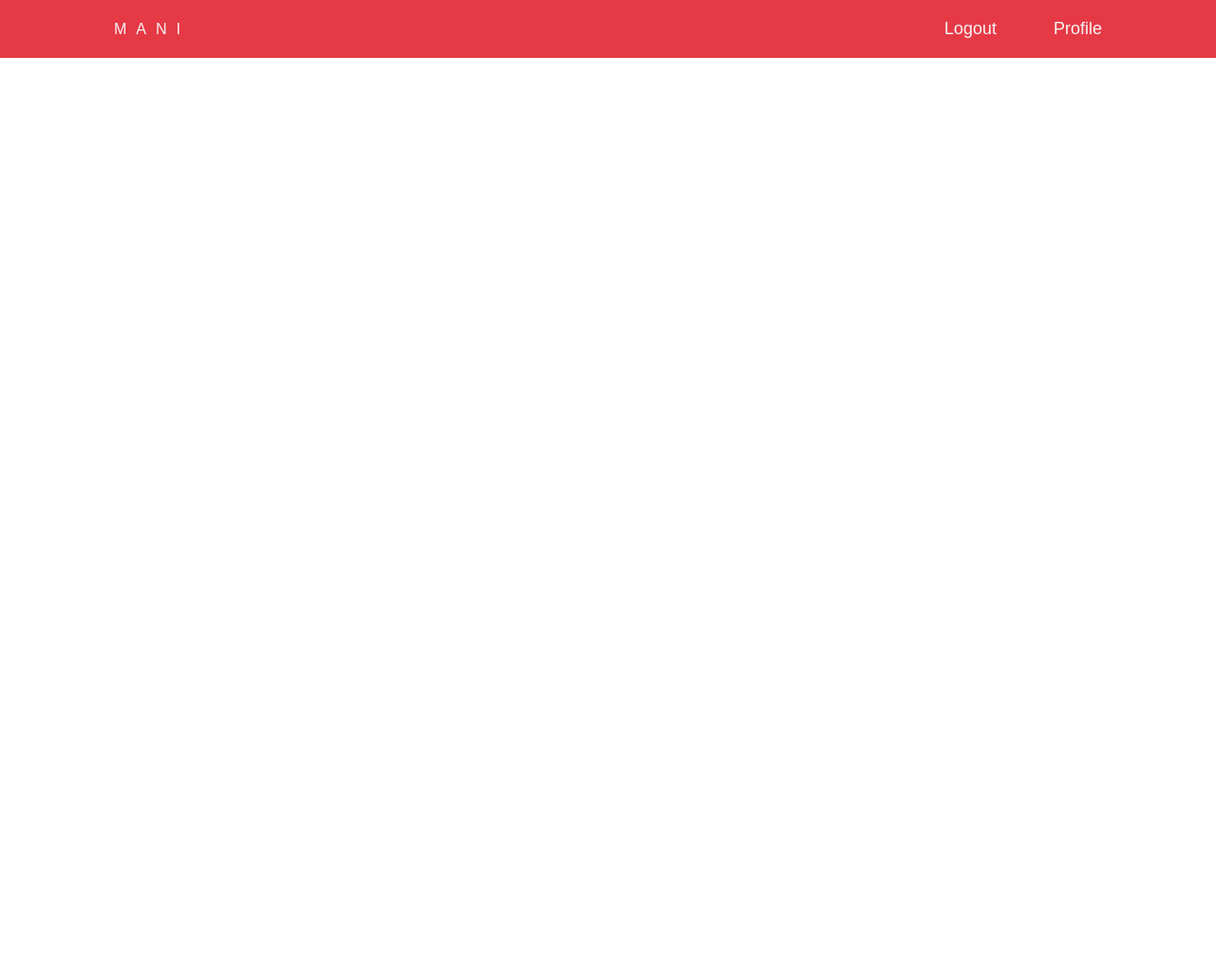
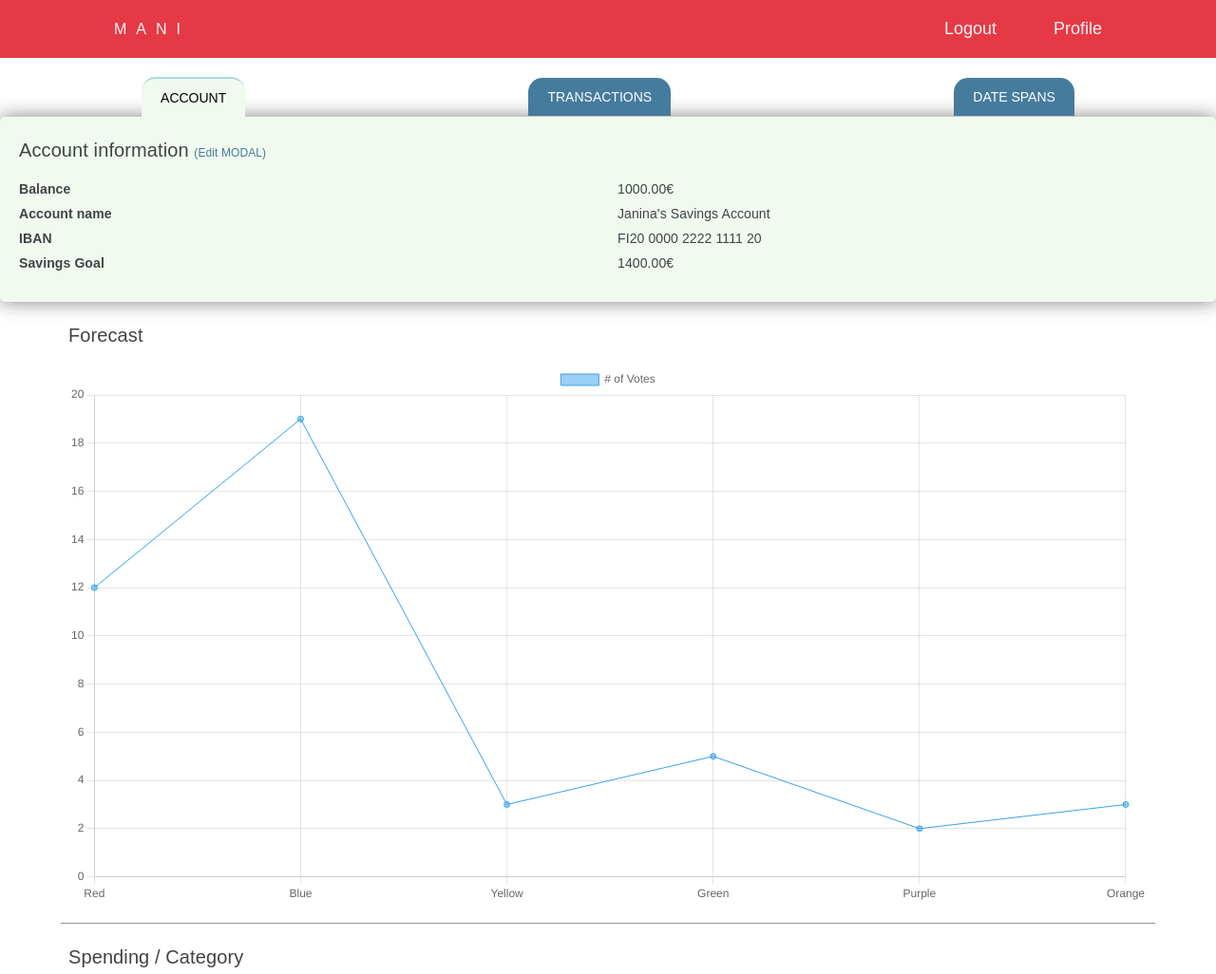
Before and after one commit to pecca86/html-css, a plain HTML site: page youtube/powell/intro/account.html in a window 1280 px wide. Shown: the top 1026 px of the page at 95% size. Before the commit the page ends 800 px from the top, so only its background shows below. Drawn offline with nearby package versions, Linux system fonts and the light colour scheme.

Commit message:
Account Page layout

```diff
--- a/youtube/powell/intro/account.html
+++ b/youtube/powell/intro/account.html
@@ -1,14 +1,15 @@
 <!DOCTYPE html>
 <html lang="en">
   <head>
-    <meta charset="UTF-8">
-    <meta name="viewport" content="width=device-width, initial-scale=1.0">
+    <meta charset="UTF-8" />
+    <meta name="viewport" content="width=device-width, initial-scale=1.0" />
     <link rel="stylesheet" media="screen" href="css/layout.css" />
     <link rel="stylesheet" media="screen" href="css/styles.css" />
-    <link rel="stylesheet" media="screen" href="css/table-styles.css" />
+    <link rel="stylesheet" media="screen" href="css/account.css" />
     <title>Account</title>
   </head>
   <body>
+    <!-- NAVIGATION -->
     <nav class="top-nav nav-sticky">
       <ul class="nav-list">
         <li class="nav-list__logo">MANI</li>
@@ -16,5 +17,101 @@
         <li class="nav-list__item">Profile</li>
       </ul>
     </nav>
+    <!-- TOOLBAR -->
+    <div class="toolbar">
+      <button class="btn btn__toolbar btn__toolbar-selected">Account</button>
+        <button class="btn btn__toolbar">Transactions</button>
+        <button class="btn btn__toolbar">Date Spans</button>
+    </div>
+    <!-- HEADER -->
+    <header class="header hero-banner container shadow-box box__rounded-sm">
+      <h2 class="heading-secondary mb-sm">
+        Account information
+        <span class="text-lg"><a href="#">(Edit MODAL)</a></span>
+      </h2>
+      <div class="grid grid__2-cols">
+        <div class="account-info-box">
+          <p class="padding-b-sm text-strong heading-tertiary">Balance</p>
+          <p class="padding-b-sm text-strong heading-tertiary">Account name</p>
+          <p class="padding-b-sm text-strong heading-tertiary">IBAN</p>
+          <p class="padding-b-sm text-strong heading-tertiary">Savings Goal</p>
+        </div>
+        <div class="padding-b-sm account-data-box">
+          <p class="padding-b-sm heading-tertiary">1000.00€</p>
+          <p class="padding-b-sm heading-tertiary">Janina's Savings Account</p>
+          <p class="padding-b-sm heading-tertiary">FI20 0000 2222 1111 20</p>
+          <p class="padding-b-sm heading-tertiary">1400.00€</p>
+        </div>
+      </div>
+    </header>
+
+    <!-- GRAPH -->
+    <section class="graph container">
+      <h2 class="heading-secondary mb-sm">Forecast</h2>
+      <div>
+        <canvas id="lineChart"></canvas>
+      </div>
+
+      <script src="https://cdn.jsdelivr.net/npm/chart.js"></script>
+
+      <script>
+        const lineCtx = document.getElementById("lineChart");
+
+        new Chart(lineCtx, {
+          type: "line",
+          data: {
+            labels: ["Red", "Blue", "Yellow", "Green", "Purple", "Orange"],
+            datasets: [
+              {
+                label: "# of Votes",
+                data: [12, 19, 3, 5, 2, 3],
+                borderWidth: 1,
+              },
+            ],
+          },
+          options: {
+            scales: {
+              y: {
+                beginAtZero: true,
+              },
+            },
+          },
+        });
+      </script>
+    </section>
+
+    <div class="divider margin-bottom-2 margin-top-2"></div>
+
+    <!-- PIE CHART -->
+    <section class="graph container">
+      <h2 class="heading-secondary mb-sm">Spending / Category</h2>
+      <div>
+        <canvas id="pieChart"></canvas>
+      </div>
+      <script>
+        const ctx = document.getElementById("pieChart");
+
+        new Chart(ctx, {
+          type: "pie",
+          data: {
+            labels: ["Red", "Blue", "Yellow", "Green", "Purple", "Orange"],
+            datasets: [
+              {
+                label: "# of Votes",
+                data: [12, 19, 3, 5, 2, 3],
+                borderWidth: 1,
+              },
+            ],
+          },
+          options: {
+            scales: {
+              y: {
+                beginAtZero: true,
+              },
+            },
+          },
+        });
+      </script>
+    </section>
   </body>
 </html>
--- /dev/null
+++ b/youtube/powell/intro/css/account.css
@@ -0,0 +1,25 @@
+.toolbar {
+    display: flex;
+    justify-content: space-around;
+    align-items: center;
+}
+
+.btn__toolbar {
+    /* background-color: #a8dadc; */
+    /* background-color: #1d3557; */
+    background-color: #457b9d;
+    color: #fff;
+    border-radius: 15px 15px 0 0;
+}
+
+.btn__toolbar-selected {
+    background-color: #f1faee;
+    color: #000;
+    border-top: #a8dadc 2px solid;
+}
+
+.btn--primary:link,
+.btn--primary:visited {
+  background-color: #333;
+  color: #fff;
+}
--- a/youtube/powell/intro/css/layout.css
+++ b/youtube/powell/intro/css/layout.css
@@ -58,6 +58,16 @@ html {
   border-radius: 0.5rem;
 }
 
+/* GRIDS */
+.grid {
+  display: grid;
+  gap: 2rem;
+}
+
+.grid__2-cols {
+  grid-template-columns: repeat(2, 1fr);
+}
+
 /* TEXT AND HEADINGS */
 .heading-primary {
   font-size: 4rem;
@@ -81,6 +91,22 @@ html {
   color: #404446;
 }
 
+.text-sm {
+  font-size: 0.9rem;
+}
+
+.text-md {
+  font-size: 1rem;
+}
+
+.text-lg {
+  font-size: 1.2rem;
+}
+
+.text-strong {
+  font-weight: 700;
+}
+
 /* MARGINS & PADDING */
 .mt-sm {
   margin-top: 1.6rem;
@@ -99,7 +125,11 @@ html {
 }
 
 .padding-sm {
-    padding: 1.6rem;
+  padding: 0.5rem;
+}
+
+.padding-b-sm {
+  padding-bottom: 0.5rem;
 }
 
 /* CTA & LINKS */
@@ -114,6 +144,34 @@ a:active {
   color: #d5a743;
 }
 
+/* 40px 999em 40px 999em */
+.btn,
+.btn:link,
+.btn:visited {
+  text-transform: uppercase;
+  text-decoration: none;
+  padding: 1.2rem 2rem;
+  display: inline-block;
+  border-radius: 10rem;
+  transition: all 0.2s;
+  position: relative;
+  font-size: 1.4rem;
+  border: none;
+}
+
+/* PRIMARY */
+.btn--primary:link,
+.btn--primary:visited {
+  background-color: #333;
+  color: #fff;
+}
+
+.btn--primary:hover,
+.btn--primary:active {
+  background-color: #000;
+  color: #fff;
+}
+
 /* STAND ALONE ELEMENTS */
 .divider {
   width: 90%;
```
Also changed, not shown: youtube/powell/intro/home.html (+2 -1 lines). Lines whose indentation alone changed are shown as unchanged.
